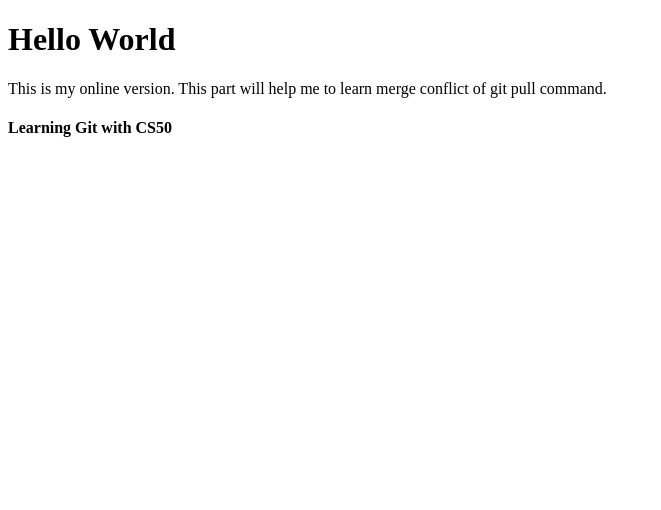
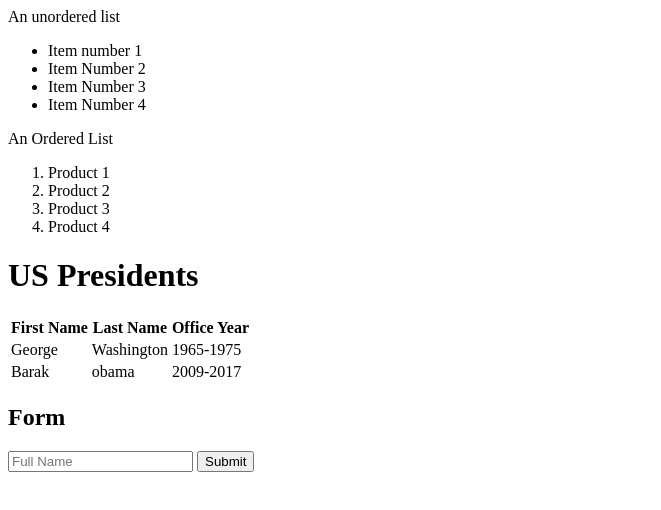
Before and after one commit to saifs0/duck, a plain HTML site: page index.html in a window 1280 px wide. Shown: the whole page, without its empty margins (0-661 px from the left). Drawn offline with Linux system fonts and the light colour scheme.

Commit message:
Update index.html

```diff
--- a/index.html
+++ b/index.html
@@ -5,8 +5,49 @@
     <title>Title</title>
 </head>
 <body>
-    <h1>Hello World</h1>
-    <p> This is my online version. This part will help me to learn merge conflict of git pull command. </p>
-    <h4>Learning Git with CS50</h4>
+    An unordered list
+    <ul>
+    	<li>Item number 1</li>
+    	<li>Item Number 2</li>
+    	<li>Item Number 3</li>
+    	<li>Item Number 4</li>
+    </ul>
+
+    An Ordered List
+
+    <ol>
+    	<li>Product 1</li>
+    	<li>Product 2</li>
+    	<li>Product 3</li>
+    	<li>Product 4</li>
+    </ol>
+    <h1>US Presidents</h1>
+<table>
+	<tr>
+		<th>First Name</th>
+		<th>Last Name</th>
+		<th>Office Year</th>
+	</tr>
+
+	<tr>
+		<td>George </td>
+		<td>Washington </td>
+		<td>1965-1975</td>
+	</tr>
+
+	<tr>
+		<td>Barak </td>
+		<td>obama </td>
+		<td>2009-2017</td>
+	</tr>
+
+</table>
+
+<h2>Form</h2>
+<form>
+    <input type="text" placeholder="Full Name" name="name">
+    <button>Submit</button>
+</form>
+
 </body>
 </html>
```
